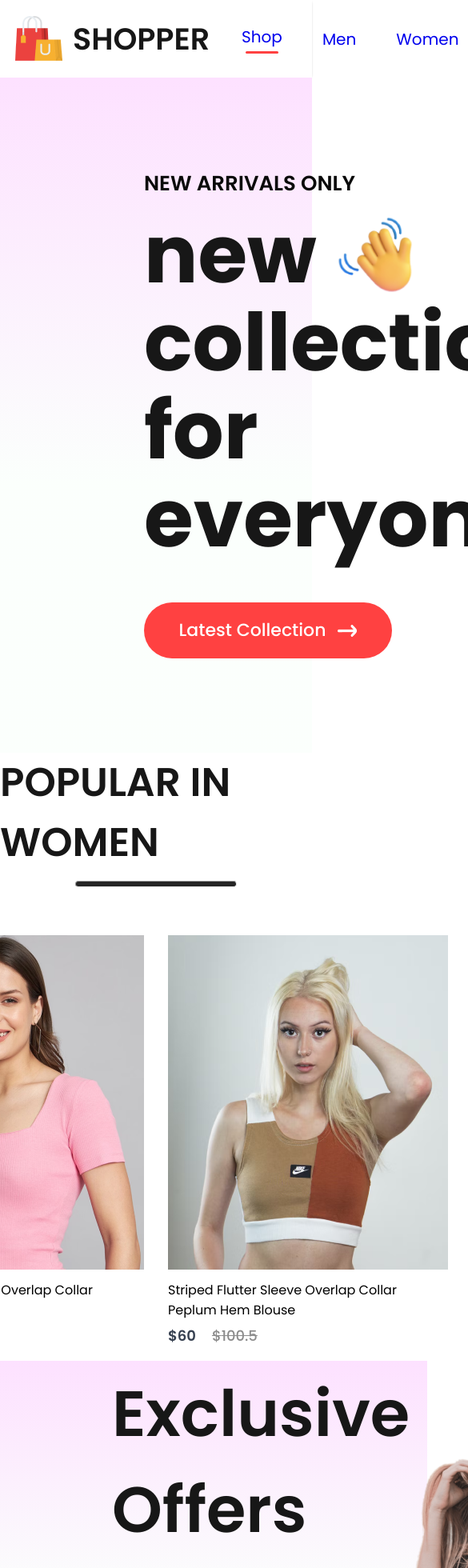
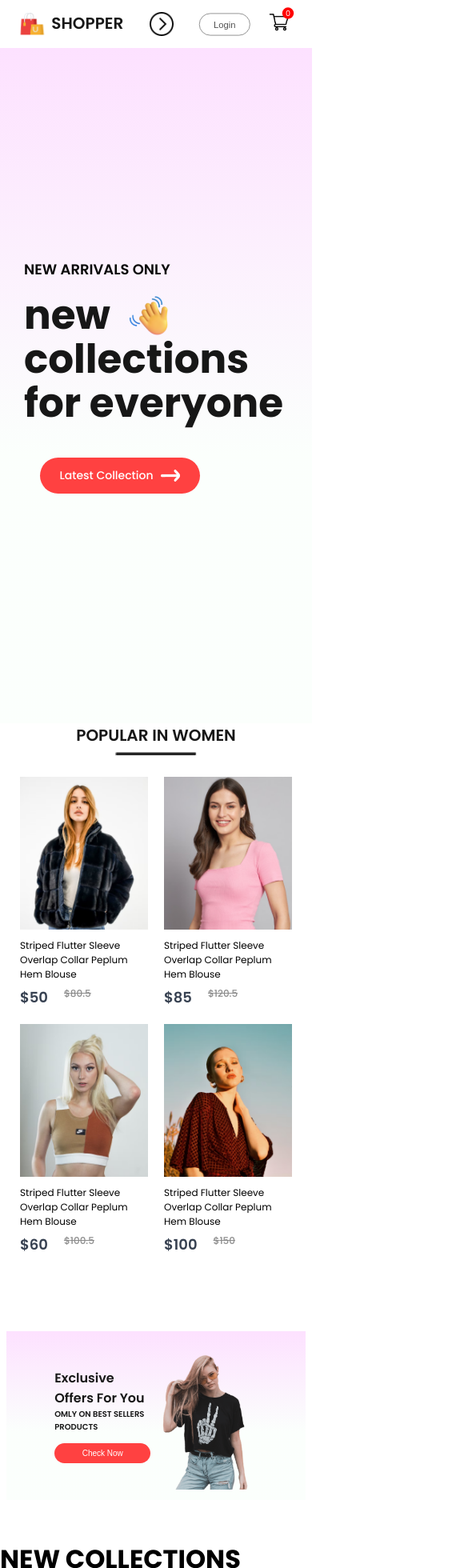
Before and after one commit to marinaivanovadev/E-commerce, a React (Create React App) app: page / in a window 390 px wide. Shown: the top 1960 px of the page at 80% size, 585 px wide, since content can reach past the window. Built offline with nearby package versions, Linux system fonts and the light colour scheme.

Commit message:
Mobile adaptation Home screen

```diff
--- a/src/Components/Footer/Footer.css
+++ b/src/Components/Footer/Footer.css
@@ -52,3 +52,28 @@
 	height: 3px;
 	background: #c7c7c7;
 }
+@media(max-width:800px){
+	.footer{
+		gap: 20px;
+	}
+	.footer-logo{
+		gap: 10px;
+		align-items: end;
+	}
+	.footer-logo img{
+		width: 40px;
+	}
+	.footer-logo p{
+		font-size: 25px;
+	}
+	.footer-links{
+		font-size: 14px;
+		gap: 10px;
+	}
+	.footer-social-icon img{
+		width: 22px;
+	}
+	.footer-copyright{
+		font-size: 13px;
+	}
+}
--- a/src/Components/Hero/Hero.css
+++ b/src/Components/Hero/Hero.css
@@ -51,3 +51,93 @@
 	justify-content: center;
 
 }
+@media(max-width:1280px){
+	.hero-left{
+		padding-left: 100px;
+	}
+	.hero-left h2{
+		font-size: 22px;
+	}
+	.hero-left p{
+		font-size: 60px;
+	}
+	.hero-hand-icon img{
+		width: 80px;
+	}
+	.hero-latest-btn{
+		gap: 10px;
+		width: 250px;
+		height: 60px;
+		margin: 20px;
+		font-size: 18px;
+	}
+	.hero-right img{
+		width: 500px;
+	}
+}
+@media(max-width:1024px){
+	.hero-left{
+		padding-left: 80px;
+	}
+	.hero-left h2{
+		font-size: 20px;
+	}
+	.hero-left p{
+		font-size: 50px;
+	}
+	.hero-hand-icon img{
+		width: 65px;
+	}
+	.hero-latest-btn{
+		width: 220px;
+		height: 50px;
+		font-size: 16px;
+	}
+	.hero-right img{
+		width: 400px;
+	}
+}
+@media(max-width:800px){
+	.hero-left{
+		padding-left: 30px;
+	}
+	.hero-left h2{
+		font-size: 16px;
+	}
+	.hero-left p{
+		font-size: 40px;
+	}
+	.hero-hand-icon img{
+		width: 50px;
+	}
+	.hero-latest-btn{
+		width: 175px;
+		height: 40px;
+		font-size: 13px;
+	}
+	.hero-right img{
+		width: 300px;
+	}
+}
+@media(max-width:500px){
+	.hero{
+		flex-direction: column;
+	}
+	.hero-right{
+		display: none;
+	}
+	.hero-left h2{
+		font-size: 18px;
+	}
+	.hero-left p{
+		font-size: 50px;
+	}
+	.hero-hand-icon img{
+		width: 55px;
+	}
+	.hero-latest-btn{
+		width: 200px;
+		height: 45px;
+		font-size: 14px;
+	}
+}
--- a/src/Components/Item/Item.css
+++ b/src/Components/Item/Item.css
@@ -1,5 +1,8 @@
 .item{
-	width: 350px;
+	width: 280px;
+}
+.item img{
+	width: 280px;
 }
 .item p{
 	margin: 6px 0px;
@@ -23,3 +26,47 @@
 	transform: scale(1.05);
 	transition: 0.6c;
 }
+@media(max-width:1280px){
+	.item{
+		width: 220px;
+		font-size: 14px;
+	}
+	.item img{
+		width: 220px;
+	}
+	.item-price-old{
+		font-size: 14px;
+	}
+}
+@media(max-width:1024px){
+	.item{
+		width: 170px;
+		font-size: 13px;
+	}
+	.item img{
+		width: 170px;
+	}
+	.item-price-old{
+		font-size: 13px;
+	}
+}
+@media(max-width:800px){
+	.item{
+		width: 120px;
+		font-size: 12px;
+	}
+	.item img{
+		width: 120px;
+	}
+	.item-price-old{
+		font-size: 12px;
+	}
+}
+@media(max-width:500px){
+	.item{
+		width: 160px;
+	}
+	.item img{
+		width: 160px;
+	}
+}
--- a/src/Components/Navbar/Navbar.css
+++ b/src/Components/Navbar/Navbar.css
@@ -3,6 +3,7 @@
 	justify-content: space-around;
 	padding: 16px;
 	box-shadow: 0 1px 3px -2px black;
+	align-items: center;
 }
 .nav-logo{
 	display: flex;
@@ -74,3 +75,96 @@
 	background: red;
 	color: white;
 }
+.nav-dropdown{
+	display: none;
+}
+@media(max-width:1280px){
+	.navbar{
+		padding: 12px 50px;
+	}
+	.nav-logo img{
+		width: 40px;
+	}
+	.nav-logo p{
+		font-size: 25px;
+	}
+	.nav-menu{
+		gap: 30px;
+		font-size: 16px;
+	}
+	.nav-login-cart{
+		gap: 30px;
+	}
+	.nav-login-cart button{
+		width: 120px;
+		height: 45px;
+		font-size: 16px;
+	}
+	.nav-cart-count{
+		margin-left: -40px;
+		font-size: 12px;
+	}
+}
+@media(max-width:1024px){
+	.navbar{
+		padding: 12px 30px;
+	}
+	.nav-menu{
+		gap: 25px;
+		font-size: 14px;
+	}
+	.nav-login-cart button{
+		width: 80px;
+		height: 35px;
+		font-size: 14px;
+	}
+	.nav-login-cart img{
+		width: 30px;
+	}
+	.nav-cart-count{
+		width: 18px;
+		height: 18px;
+	}
+}
+@media(max-width:800px){
+	.navbar{
+		padding: 10px 0px;
+	}
+	.nav-dropdown{
+		display: block;
+		width: 30px;
+		rotate: -90deg;
+		transition: 0.5s;
+	}
+	.nav-menu{
+		display: none;
+		height: 80px;
+		width: 100%;
+		position: absolute;
+		background: white;
+		justify-content: center;
+		top: 50px;
+	}
+	.nav-menu-visible{
+		display: flex;
+	}
+	.nav-dropdown.open{
+		transform: rotate(90deg);
+	}
+}
+@media(max-width:500px){
+	.navbar{
+		width: 8px 0px;
+		gap: 0;
+	}
+	.nav-logo{
+		transform: scale(0.8);
+	}
+	.nav-menu{
+		height: 70px;
+		top: 50px;
+	}
+	.nav-login-cart{
+		transform: scale(0.8);
+	}
+}
--- a/src/Components/Navbar/Navbar.jsx
+++ b/src/Components/Navbar/Navbar.jsx
@@ -1,5 +1,6 @@
-import React, { useContext, useState } from "react";
+import React, { useContext, useState, useRef } from "react";
 import './Navbar.css';
+import nav_dropdown from '../Assets/nav_dropdown.png'
 
 import logo from "../Assets/logo.png";
 import cart from "../Assets/cart_icon.png";
@@ -10,6 +11,13 @@
 
 	const [menu, setMenu] = useState("shop");
 	const { getTotalCartItems } = useContext(ShopContext);
+	const menuRef = useRef();
+
+	const dropdown_toggle = (e) => {
+		menuRef.current.classList.toggle('nav-menu-visible');
+		e.target.classList.toggle('open');
+
+	}
 
 return (
 	<div className="navbar">
@@ -17,7 +25,8 @@
 			<img src={logo} alt=""/>
 			<p>SHOPPER</p>
 		</div>
-		<ul className="nav-menu">
+		<img className="nav-dropdown" onClick={dropdown_toggle} src={nav_dropdown} alt="" />
+		<ul ref={menuRef} className="nav-menu">
 			<li onClick={() => { setMenu("shop") }}><Link style={{textDecoration: 'none'}} to='/'>Shop</Link>{ menu ==="shop"?<hr/>:<></>}</li>
 			<li onClick={() => { setMenu("mens") }}><Link style={{ textDecoration: 'none' }} to='/mens'>Men</Link>{menu === "mens" ? <hr /> : <></>}</li>
 			<li onClick={() => { setMenu("womens") }}><Link style={{ textDecoration: 'none' }} to='/womens'>Women</Link>{menu === "womens" ? <hr /> : <></>}</li>
--- a/src/Components/NewCollections/NewCollections.css
+++ b/src/Components/NewCollections/NewCollections.css
@@ -22,3 +22,54 @@
 	margin-top: 50px;
 	gap: 30px;
 }
+@media(max-width:1280px){
+
+	.new-collections h1{
+		font-size: 40px;
+	}
+	.new-collections hr{
+		width: 160px;
+		height: 4px;
+	}
+	.collections{
+		gap: 20px;
+		margin-top: 30px;
+	}
+}
+@media(max-width:1024px){
+
+	.new-collections h1{
+		font-size: 30px;
+	}
+	.new-collections hr{
+		width: 120px;
+		height: 3px;
+	}
+	.collections{
+		gap: 15px;
+		margin-top: 20px;
+	}
+}
+@media(max-width:800px){
+	.new-collections{
+
+		gap: 6px;
+	}
+	.new-collections h1{
+		font-size: 20px;
+	}
+	.new-collections hr{
+		width: 100px;
+	}
+	.collections{
+		gap: 5px;
+	}
+}
+@media(max-width:500px){
+
+	.collections{
+		display: grid;
+		grid-template-columns: 1fr 1fr;
+		gap: 20px;
+	}
+}
--- a/src/Components/NewsLetter/NewsLetter.css
+++ b/src/Components/NewsLetter/NewsLetter.css
@@ -49,3 +49,99 @@
 	cursor: pointer;
 
 }
+@media(max-width:1280px){
+	.newsletter{
+		padding: 0px 80px;
+		margin-bottom: 120px;
+		gap: 20px;
+	}
+	.newsletter h1{
+		font-size: 36px;
+	}
+	.newsletter p{
+		font-size: 16px;
+	}
+	.newsletter div{
+		width: 600px;
+		height: 60px;
+	}
+	.newsletter div input{
+		width: 400px;
+	}
+	.newsletter div button{
+		width: 160px;
+		height: 60px;
+	}
+}
+@media(max-width:1024px){
+	.newsletter{
+		margin-bottom: 60px;
+	}
+	.newsletter h1{
+		font-size: 30px;
+	}
+	.newsletter p{
+		font-size: 14px;
+	}
+	.newsletter div{
+		width: 500px;
+		height: 50px;
+	}
+	.newsletter div input{
+		width: 300px;
+		font-size: 14px;
+	}
+	.newsletter div button{
+		width: 120px;
+		height: 50px;
+		font-size: 14px;
+	}
+}
+@media(max-width:800px){
+	.newsletter{
+		margin-bottom: 30px;
+		height: 35vh;
+	}
+	.newsletter h1{
+		font-size: 18px;
+	}
+	.newsletter p{
+		font-size: 12px;
+	}
+	.newsletter div{
+		width: 400px;
+		height: 40px;
+	}
+	.newsletter div input{
+		width: 200px;
+		font-size: 13px;
+	}
+	.newsletter div button{
+		width: 100px;
+		height: 40px;
+		font-size: 13px;
+	}
+}
+@media(max-width:500px){
+	.newsletter{
+
+		height: 25vh;
+		width: 100%;
+		padding: 0;
+		gap: 15px;
+	}
+	.newsletter h1{
+		font-size: 16px;
+	}
+	.newsletter p{
+		font-size: 13px;
+		max-width: 200px;
+		text-align: center;
+	}
+	.newsletter div{
+		width: 290px;
+	}
+	.newsletter div input{
+		width: 130px;
+	}
+}
--- a/src/Components/Offers/Offers.css
+++ b/src/Components/Offers/Offers.css
@@ -42,3 +42,92 @@
 	justify-content: flex-end;
 	padding-top: 50px;
 }
+@media(max-width:1280px){
+	.offers{
+		padding: 0px 80px;
+		margin-bottom: 120px;
+	}
+	.offers-left h1{
+		font-size: 40px;
+	}
+	.offers-left p{
+		font-size: 18px;
+	}
+	.offers-right img{
+		width: 300px;
+	}
+	.offers-left button{
+		width: 220px;
+		height: 50px;
+		font-size: 18px;
+	}
+	.offers-right{
+		padding-top: 30px;
+	}
+}
+@media(max-width:1024px){
+	.offers{
+		padding: 0px 60px;
+		margin-bottom: 80px;
+		height: 40vh;
+	}
+	.offers-left h1{
+		font-size: 30px;
+	}
+	.offers-left p{
+		font-size: 16px;
+	}
+	.offers-right img{
+		width: 200px;
+	}
+	.offers-left button{
+		width: 160px;
+		height: 40px;
+		font-size: 16px;
+	}
+	.offers-right{
+		padding-top: 10px;
+	}
+}
+@media(max-width:800px){
+	.offers{
+		margin-bottom: 60px;
+
+	}
+	.offers-left h1{
+		font-size: 22px;
+	}
+	.offers-left p{
+		font-size: 13px;
+	}
+	.offers-right img{
+		width: 180px;
+	}
+	.offers-left button{
+		width: 140px;
+		height: 30px;
+		font-size: 12px;
+	}
+}
+@media(max-width:500px){
+	.offers{
+		height: 25vh;
+		margin-bottom: 50px;
+
+	}
+	.offers-left h1{
+		font-size: 16px;
+	}
+	.offers-left p{
+		font-size: 10px;
+	}
+	.offers-right img{
+		width: 120px;
+	}
+	.offers-left button{
+		width: 120px;
+		height: 25px;
+		font-size: 10px;
+		margin-top: 12px;
+	}
+}
--- a/src/Components/Popular/Popular.css
+++ b/src/Components/Popular/Popular.css
@@ -21,3 +21,60 @@
 	display: flex;
 	gap: 30px;
 }
+@media(max-width:1280px){
+	.popular{
+		height: 70vh;
+	}
+	.popular h1{
+		font-size: 40px;
+	}
+	.popular hr{
+		width: 160px;
+		height: 4px;
+	}
+	.popular-item{
+		gap: 20px;
+		margin-top: 30px;
+	}
+}
+@media(max-width:1024px){
+	.popular{
+		height: 60vh;
+	}
+	.popular h1{
+		font-size: 30px;
+	}
+	.popular hr{
+		width: 120px;
+		height: 3px;
+	}
+	.popular-item{
+		gap: 15px;
+		margin-top: 20px;
+	}
+}
+@media(max-width:800px){
+	.popular{
+		height: 50vh;
+		gap: 6px;
+	}
+	.popular h1{
+		font-size: 20px;
+	}
+	.popular hr{
+		width: 100px;
+	}
+	.popular-item{
+		gap: 5px;
+	}
+}
+@media(max-width:500px){
+	.popular{
+		height: 90vh;
+	}
+	.popular-item{
+		display: grid;
+		grid-template-columns: 1fr 1fr;
+		gap: 20px;
+	}
+}
```
Also changed, not shown: src/Components/Assets/nav_dropdown.png (added).
